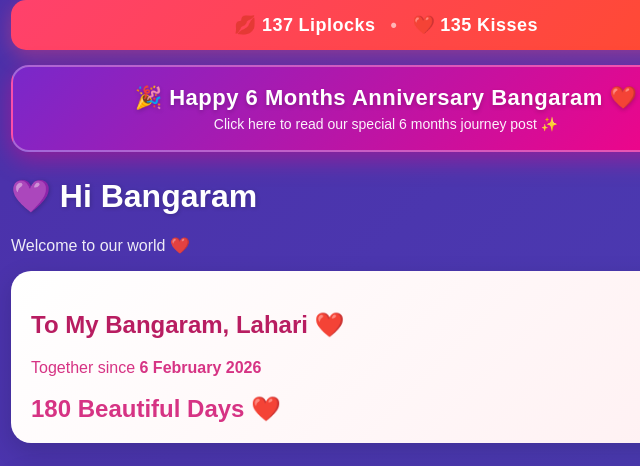
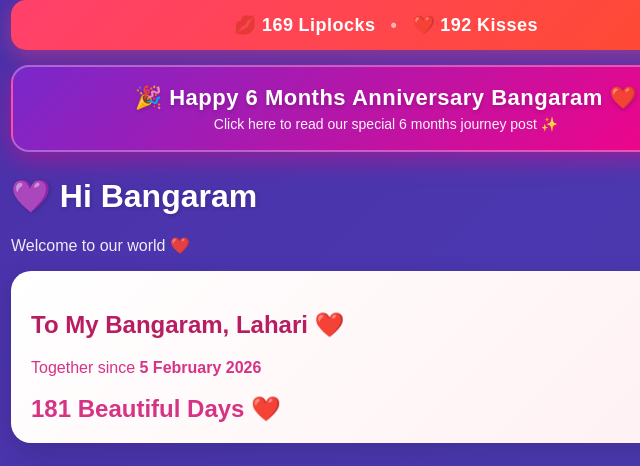
Before and after one commit to dineshesarapu/bangaram, a plain HTML site: page index.html in a window 1280 px wide. Shown: the top 466 px of the page, 254-894 px from the left. Drawn offline with Linux system fonts and the light colour scheme.

Commit message:
Update liplock and kiss counts, adjust start date

```diff
--- a/index.html
+++ b/index.html
@@ -469,9 +469,9 @@
 
     <!-- Top Kiss Count Banner -->
     <div class="count-banner">
-        <span class="count-item">💋 <b>137</b> Liplocks</span>
+        <span class="count-item">💋 <b>169</b> Liplocks</span>
         <span class="banner-divider">•</span>
-        <span class="count-item">❤️ <b>135</b> Kisses</span>
+        <span class="count-item">❤️ <b>192</b> Kisses</span>
     </div>
 
     <!-- NEW 6 Months Anniversary Banner -->
@@ -1121,7 +1121,7 @@
 <!-- Consolidated JavaScript -->
 <script>
     // ❤️ Days Together Counter
-    const start = new Date("2026-02-06");
+    const start = new Date("2026-02-05");
     const today = new Date();
 
     start.setHours(0,0,0,0);
@@ -1130,7 +1130,7 @@
     const days = Math.floor((today - start) / (1000 * 60 * 60 * 24));
 
     document.getElementById("days").innerHTML =
-    "Together since <b>6 February 2026</b><br><br><span style='font-size:24px; font-weight: bold;'>" + days + " Beautiful Days ❤️</span>";
+    "Together since <b>5 February 2026</b><br><br><span style='font-size:24px; font-weight: bold;'>" + days + " Beautiful Days ❤️</span>";
 
     // 🌸 Bangaram's Cycle Tracker
     const lastPeriod = new Date("2026-07-13");
```
